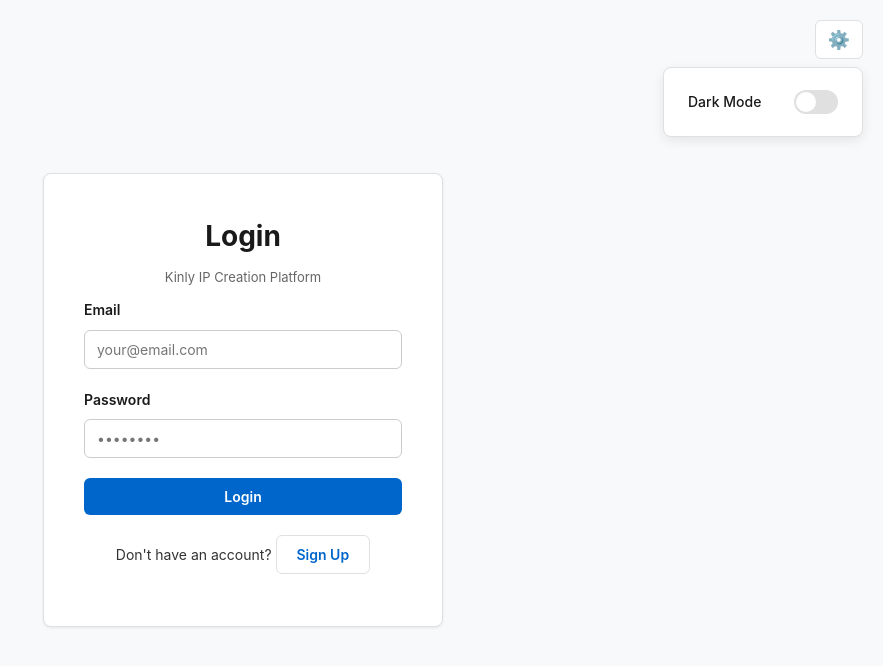
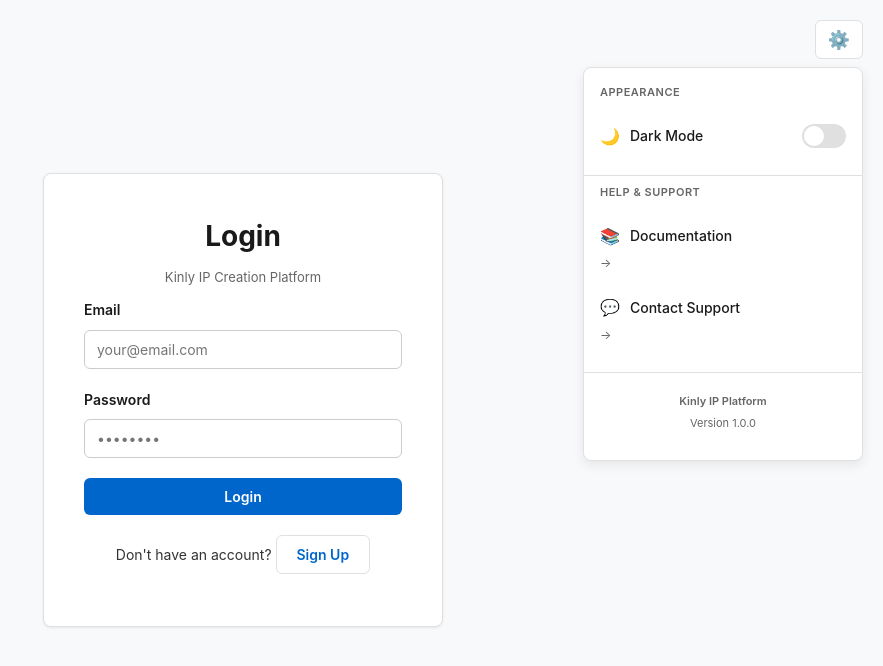
Before and after one commit to MictlaInk-Studios/kinly-ip-frontend, a Next.js app: page /login in a window 1280 px wide. Both pictures are taken after a click on the button "⚙️". Shown: the top 666 px of the page, without its empty margins (397-1280 px from the left). Built offline with nearby package versions, Linux system fonts and the light colour scheme; no server answers.

Commit message:
chore: save in-progress changes

```diff
--- a/components/SettingsButton.js
+++ b/components/SettingsButton.js
@@ -1,15 +1,22 @@
 import { useState, useRef, useEffect } from 'react'
+import { useRouter } from 'next/router'
 import { useTheme } from '../lib/themeContext'
+import { useAuth } from '../lib/authContext'
+import { supabase } from '../lib/supabaseClient'
 
 export default function SettingsButton() {
   const { darkMode, toggleDarkMode } = useTheme()
+  const { user } = useAuth()
+  const router = useRouter()
   const [isOpen, setIsOpen] = useState(false)
+  const [showDeleteConfirm, setShowDeleteConfirm] = useState(false)
   const dropdownRef = useRef(null)
 
   useEffect(() => {
     function handleClickOutside(event) {
       if (dropdownRef.current && !dropdownRef.current.contains(event.target)) {
         setIsOpen(false)
+        setShowDeleteConfirm(false)
       }
     }
 
@@ -22,6 +29,59 @@
     }
   }, [isOpen])
 
+  const handleLogout = async () => {
+    await supabase.auth.signOut()
+    router.push('/login')
+  }
+
+  const handleDeleteAccount = async () => {
+    if (!confirm('Are you sure you want to delete your account? This action cannot be undone and will delete all your IPs, worlds, and content.')) {
+      setShowDeleteConfirm(false)
+      return
+    }
+
+    try {
+      // Delete all user data first
+      const { data: ips, error: ipsError } = await supabase
+        .from('ips')
+        .select('id')
+        .eq('user_id', user.id)
+
+      if (ipsError) throw ipsError
+
+      if (ips && ips.length > 0) {
+        const ipIds = ips.map(ip => ip.id)
+
+        // Delete content items
+        await supabase
+          .from('content_items')
+          .delete()
+          .in('ip_id', ipIds)
+
+        // Delete worlds
+        await supabase
+          .from('worlds')
+          .delete()
+          .in('ip_id', ipIds)
+
+        // Delete IPs
+        await supabase
+          .from('ips')
+          .delete()
+          .eq('user_id', user.id)
+      }
+
+      // Sign out (user will need to contact support to fully delete account)
+      await supabase.auth.signOut()
+      alert('Your data has been deleted. Please contact support to complete account deletion.')
+      router.push('/login')
+    } catch (error) {
+      alert('Error deleting account: ' + error.message)
+      console.error('Delete account error:', error)
+      setShowDeleteConfirm(false)
+    }
+  }
+
   return (
     <div style={{ position: 'relative' }} ref={dropdownRef}>
       <button
@@ -33,9 +93,29 @@
         ⚙️
       </button>
       {isOpen && (
-        <div className="settings-dropdown">
+        <div className="settings-dropdown" style={{ minWidth: '280px' }}>
+          {/* User Info Section */}
+          {user && (
+            <div style={{ padding: '12px 16px', borderBottom: '1px solid var(--border-color)', marginBottom: '8px' }}>
+              <div style={{ fontSize: '13px', fontWeight: '600', color: 'var(--text-primary)', marginBottom: '4px' }}>
+                {user.email?.split('@')[0] || 'User'}
+              </div>
+              <div style={{ fontSize: '12px', color: 'var(--text-muted)' }}>
+                {user.email}
+              </div>
+            </div>
+          )}
+
+          {/* Appearance Section */}
+          <div style={{ padding: '8px 0' }}>
+            <div style={{ fontSize: '11px', fontWeight: '600', color: 'var(--text-muted)', textTransform: 'uppercase', letterSpacing: '0.5px', padding: '0 16px 8px', marginBottom: '4px' }}>
+              Appearance
+            </div>
             <div className="settings-item">
+              <div style={{ display: 'flex', alignItems: 'center', gap: '10px' }}>
+                <span style={{ fontSize: '16px' }}>🌙</span>
                 <span style={{ fontSize: '14px', fontWeight: '500' }}>Dark Mode</span>
+              </div>
               <div
                 className={`toggle-switch ${darkMode ? 'active' : ''}`}
                 onClick={toggleDarkMode}
@@ -44,6 +124,114 @@
               />
             </div>
           </div>
+
+          {/* Account Section - Only show if user is logged in */}
+          {user && (
+            <div style={{ padding: '8px 0', borderTop: '1px solid var(--border-color)', marginTop: '8px' }}>
+              <div style={{ fontSize: '11px', fontWeight: '600', color: 'var(--text-muted)', textTransform: 'uppercase', letterSpacing: '0.5px', padding: '0 16px 8px', marginBottom: '4px' }}>
+                Account
+              </div>
+              <div
+                className="settings-item"
+                onClick={handleLogout}
+                style={{ cursor: 'pointer' }}
+              >
+                <div style={{ display: 'flex', alignItems: 'center', gap: '10px' }}>
+                  <span style={{ fontSize: '16px' }}>🚪</span>
+                  <span style={{ fontSize: '14px', fontWeight: '500' }}>Sign Out</span>
+                </div>
+              </div>
+              {showDeleteConfirm ? (
+                <div style={{ padding: '12px 16px', background: 'var(--bg-tertiary)', borderRadius: '6px', margin: '8px 16px' }}>
+                  <p style={{ fontSize: '12px', color: 'var(--text-secondary)', marginBottom: '10px' }}>
+                    Delete your account permanently?
+                  </p>
+                  <div style={{ display: 'flex', gap: '8px' }}>
+                    <button
+                      onClick={handleDeleteAccount}
+                      style={{
+                        padding: '6px 12px',
+                        fontSize: '12px',
+                        background: '#dc3545',
+                        color: 'white',
+                        border: 'none',
+                        borderRadius: '4px',
+                        cursor: 'pointer',
+                        fontWeight: '600'
+                      }}
+                    >
+                      Delete
+                    </button>
+                    <button
+                      onClick={() => setShowDeleteConfirm(false)}
+                      style={{
+                        padding: '6px 12px',
+                        fontSize: '12px',
+                        background: 'var(--bg-secondary)',
+                        color: 'var(--text-primary)',
+                        border: '1px solid var(--border-color)',
+                        borderRadius: '4px',
+                        cursor: 'pointer'
+                      }}
+                    >
+                      Cancel
+                    </button>
+                  </div>
+                </div>
+              ) : (
+                <div
+                  className="settings-item"
+                  onClick={() => setShowDeleteConfirm(true)}
+                  style={{ cursor: 'pointer', color: '#dc3545' }}
+                >
+                  <div style={{ display: 'flex', alignItems: 'center', gap: '10px' }}>
+                    <span style={{ fontSize: '16px' }}>🗑️</span>
+                    <span style={{ fontSize: '14px', fontWeight: '500' }}>Delete Account</span>
+                  </div>
+                </div>
+              )}
+            </div>
+          )}
+
+          {/* Help & Support Section */}
+          <div style={{ padding: '8px 0', borderTop: '1px solid var(--border-color)', marginTop: '8px' }}>
+            <div style={{ fontSize: '11px', fontWeight: '600', color: 'var(--text-muted)', textTransform: 'uppercase', letterSpacing: '0.5px', padding: '0 16px 8px', marginBottom: '4px' }}>
+              Help & Support
+            </div>
+            <a
+              href="https://github.com"
+              target="_blank"
+              rel="noopener noreferrer"
+              className="settings-item"
+              style={{ textDecoration: 'none', display: 'block' }}
+            >
+              <div style={{ display: 'flex', alignItems: 'center', gap: '10px' }}>
+                <span style={{ fontSize: '16px' }}>📚</span>
+                <span style={{ fontSize: '14px', fontWeight: '500' }}>Documentation</span>
+              </div>
+              <span style={{ fontSize: '12px', color: 'var(--text-muted)' }}>→</span>
+            </a>
+            <a
+              href="mailto:support@kinly.com"
+              className="settings-item"
+              style={{ textDecoration: 'none', display: 'block' }}
+            >
+              <div style={{ display: 'flex', alignItems: 'center', gap: '10px' }}>
+                <span style={{ fontSize: '16px' }}>💬</span>
+                <span style={{ fontSize: '14px', fontWeight: '500' }}>Contact Support</span>
+              </div>
+              <span style={{ fontSize: '12px', color: 'var(--text-muted)' }}>→</span>
+            </a>
+          </div>
+
+          {/* About Section */}
+          <div style={{ padding: '8px 0', borderTop: '1px solid var(--border-color)', marginTop: '8px' }}>
+            <div style={{ padding: '12px 16px', fontSize: '11px', color: 'var(--text-muted)', textAlign: 'center' }}>
+              <div style={{ fontWeight: '600', marginBottom: '4px' }}>Kinly IP Platform</div>
+              <div>Version 1.0.0</div>
+            </div>
+          </div>
+        </div>
       )}
     </div>
   )
--- a/styles/globals.css
+++ b/styles/globals.css
@@ -396,24 +396,32 @@
   border: 1px solid var(--border-color);
   border-radius: 8px;
   box-shadow: 0 4px 12px var(--shadow);
-  padding: 12px;
-  min-width: 200px;
+  padding: 8px 0;
+  min-width: 280px;
+  max-width: 320px;
   z-index: 1000;
   transition: all 0.3s ease;
+  max-height: 80vh;
+  overflow-y: auto;
 }
 
 .settings-item {
   display: flex;
   align-items: center;
   justify-content: space-between;
-  padding: 10px 12px;
-  border-radius: 6px;
+  padding: 10px 16px;
+  border-radius: 0;
   cursor: pointer;
   transition: background-color 0.2s;
   color: var(--text-primary);
+  text-decoration: none;
 }
 
 .settings-item:hover {
+  background: var(--bg-tertiary);
+}
+
+.settings-item:active {
   background: var(--bg-tertiary);
 }
 
```
Lines whose indentation alone changed are shown as unchanged.
